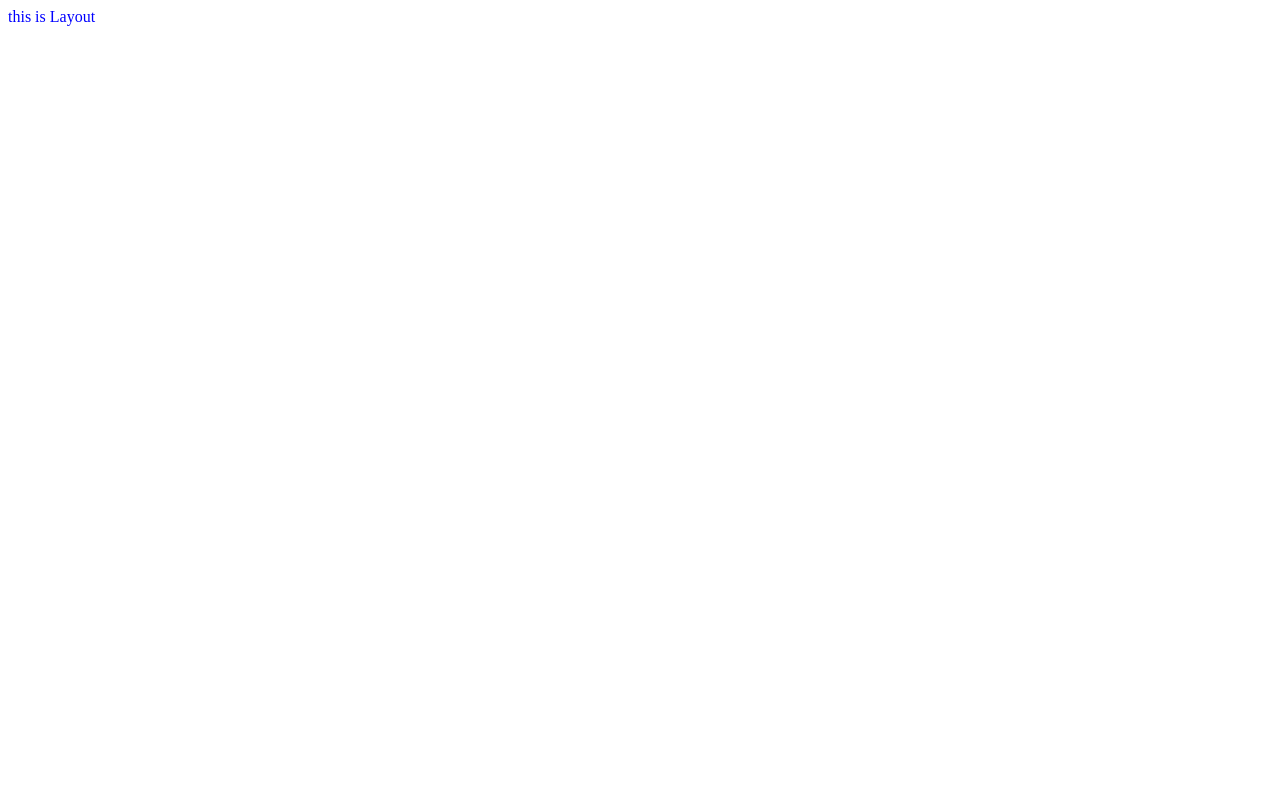
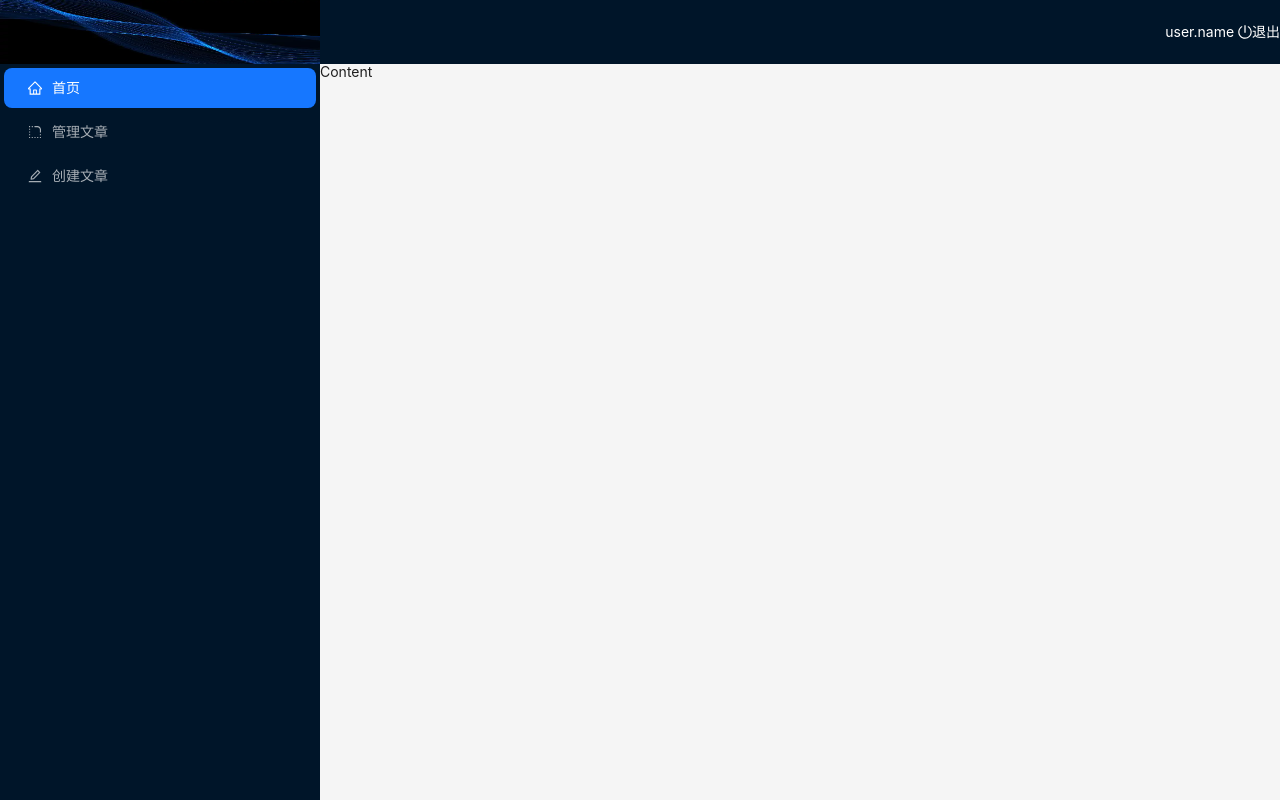
Before and after one commit to github03302020/react-jike, a React (Create React App) app: page / in a window 1280 px wide. Built offline with nearby package versions, Linux system fonts and the light colour scheme; data requests are answered from the project's data file; sample sign-in values are in the browser's storage.

Commit message:
静态代码编写

```diff
--- a/package.json
+++ b/package.json
@@ -3,6 +3,7 @@
   "version": "0.1.0",
   "private": true,
   "dependencies": {
+    "@ant-design/icons": "^5.6.1",
     "@reduxjs/toolkit": "^2.10.1",
     "@testing-library/dom": "^10.4.1",
     "@testing-library/jest-dom": "^6.9.1",
@@ -11,6 +12,7 @@
     "antd": "^5.28.0",
     "axios": "^1.13.2",
     "json-server": "^1.0.0-beta.3",
+    "normalize.css": "^8.0.1",
     "react": "^19.2.0",
     "react-dom": "^19.2.0",
     "react-redux": "^9.2.0",
--- a/server/db.json
+++ b/server/db.json
@@ -9,6 +9,11 @@
       "id": "8805",
       "mobile": "13293939393",
       "code": "222222"
+    },
+    {
+      "id": "c2c2",
+      "mobile": "13222222222",
+      "code": "2828"
     }
   ]
 }
--- a/src/index.js
+++ b/src/index.js
@@ -6,6 +6,7 @@ import { RouterProvider } from 'react-router-dom';
 import router from './router';
 import { Provider } from 'react-redux';
 import store from './store';
+import 'normalize.css'
 
 const root = ReactDOM.createRoot(document.getElementById('root'));
 root.render(
--- a/src/index.scss
+++ b/src/index.scss
@@ -1,5 +1,8 @@
-body{
-  div{
-    color: blue;
-  }
+html, body {
+  margin: 0;
+  height: 100%;
 }
+
+#root {
+  height: 100%;
+}
--- a/src/pages/Layout/index.js
+++ b/src/pages/Layout/index.js
@@ -1,15 +1,40 @@
-import { useEffect } from "react"
-import { request } from "@/utils"
+import { Layout, Menu } from 'antd';
+import { HomeOutlined, RadiusUprightOutlined, EditOutlined, PoweroffOutlined } from '@ant-design/icons';
+import headpic from '@/assets/hd.webp'
+import './index.scss'
 
-const Layout = ()=>{
-  useEffect(()=>{
-   request.get('/authorizations')
-  },[])
+const { Header, Sider, Content} = Layout;
+
+const items = [
+  {key: 'home',
+   label: '首页',
+   icon: <HomeOutlined/>
+  },
+  {key: 'manageArticle',
+   label: '管理文章',
+   icon: <RadiusUprightOutlined />
+  },
+  {key: 'createArticle',
+   label: '创建文章',
+   icon: <EditOutlined />
+  }
+ ]
+
+const GeekLayout = ()=>{
   return (
-    <div>
-      this is Layout
-    </div>
+    < Layout  className='layout'>
+      <Header className='header'>
+        <div className="headpic"><img src={headpic} alt='header'/></div>
+        <div className='right'> <span>user.name</span>  <span><PoweroffOutlined />退出 </span> </div>
+      </Header>
+      <Layout>
+        <Sider width="25%">
+          <Menu theme="dark" mode="inline" defaultSelectedKeys={['home']} items={items} />
+        </Sider>
+        <Content>Content</Content>
+      </Layout>
+    </Layout >
   )
 }
 
-export default Layout
+export default GeekLayout
--- /dev/null
+++ b/src/pages/Layout/index.scss
@@ -0,0 +1,22 @@
+.layout{
+  height: 100%;
+}
+.header {
+  position: relative;
+  .headpic {
+    position: absolute;
+    left: 0;
+    top: 0;
+    width: 25%;
+    height: 100%;
+    img {
+      width: 100%;
+      height: 100%;
+    }}
+  }
+  .right {
+    position: absolute;
+    right: 0;
+    top: 0;
+    color: #fff;
+  }
```
Also changed, not shown: src/assets/hd.webp (added), 1 other file (tests, documents, lock files or other folders).
